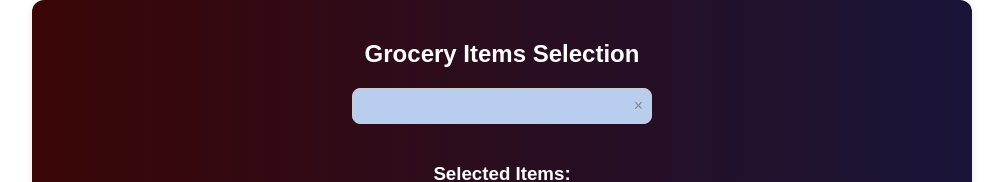
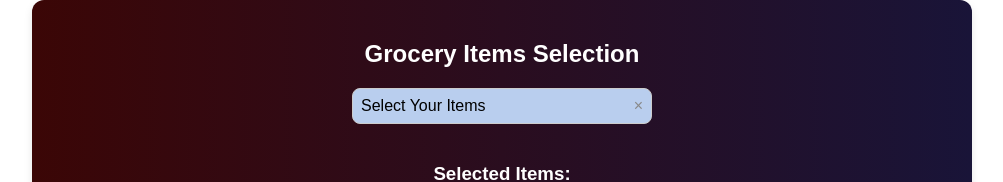
Before and after one commit to HasnatShahriar/custom-select-task, a React (Create React App) app: page / in a window 1280 px wide. Shown: the top 182 px of the page, without its empty margins (138-1141 px from the left). Built offline with nearby package versions, Linux system fonts and the light colour scheme.

Commit message:
set placeholder so that when no value is selected placeholder text will show

```diff
--- a/src/components/kzuiCustomSelect/KzuiCustomSelect.css
+++ b/src/components/kzuiCustomSelect/KzuiCustomSelect.css
@@ -18,10 +18,9 @@
     background-color: #b9ceee;
   }
 
-  .kzui-custom-select__placeholder .kzui-custom-select__placeholder-specific {
-    /* background-color: inherit;  */
-    color: #000000 !important;
-    font-weight: 800;
+  .kzui-custom-select__placeholder {
+    color: #000000;
+
   }
 
   .kzui-custom-select__multi-values {
--- a/src/components/kzuiCustomSelect/KzuiCustomSelect.jsx
+++ b/src/components/kzuiCustomSelect/KzuiCustomSelect.jsx
@@ -1,4 +1,3 @@
-
 
 
 import { useRef, useState, useEffect } from "react";
@@ -65,27 +64,46 @@ const KzuiCustomSelect = ({
 
   return (
     <div className={`kzui-custom-select ${isDisabled ? 'kzui-custom-select--disabled' : ''}`} ref={selectRef}>
-      <div className="kzui-custom-select__input" onClick={() => !isDisabled && setIsOpen(!isOpen)}>
+      <div
+        className="kzui-custom-select__input"
+        onClick={() => !isDisabled && setIsOpen(!isOpen)}
+      >
         {isMulti && value && value.length > 0 ? (
           <div className="kzui-custom-select__multi-values">
             {value.map((val, index) => (
               <span key={index} className="kzui-custom-select__multi-value">
                 {val.label}
                 {isClearable && (
-                  <span className="kzui-custom-select__clear-single" onClick={() => handleSelect(val)}>
+                  <span
+                    className="kzui-custom-select__clear-single"
+                    onClick={(e) => {
+                      e.stopPropagation();
+                      handleSelect(val);
+                    }}
+                  >
                     &times;
                   </span>
                 )}
               </span>
             ))}
           </div>
-        ) : value ? (
-          <span className="kzui-custom-select__single-value">{value.label}</span>
+        ) : !isMulti && value ? (
+          <span className="kzui-custom-select__single-value">
+            {value.label}
+          </span>
         ) : (
-          <span style={{ color: '#000040', fontWeight: '800' }}>{placeholder}</span>
+          <span className="kzui-custom-select__placeholder">
+            {placeholder}
+          </span>
         )}
         {isClearable && value && (
-          <span className="kzui-custom-select__clear-all" onClick={handleClear}>
+          <span
+            className="kzui-custom-select__clear-all"
+            onClick={(e) => {
+              e.stopPropagation();
+              handleClear();
+            }}
+          >
             &times;
           </span>
         )}
@@ -100,6 +118,7 @@ const KzuiCustomSelect = ({
               value={searchTerm}
               onChange={handleSearch}
               placeholder="Search..."
+              disabled={isDisabled}
             />
           )}
 
```
Also changed, not shown: src/App.js (+2 -9 lines).
